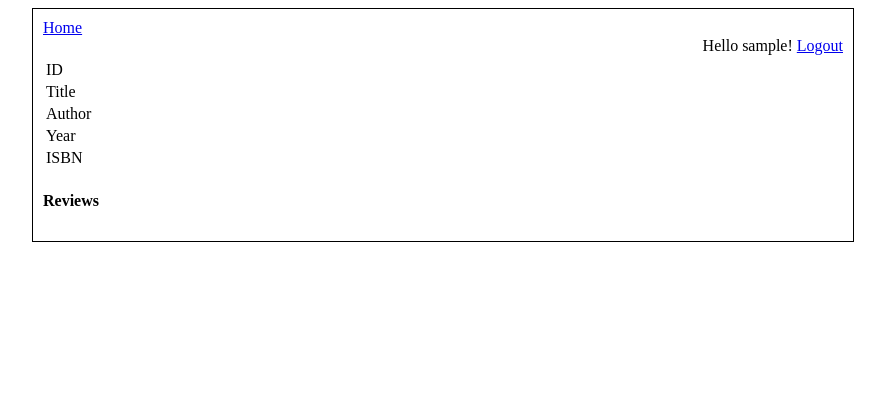
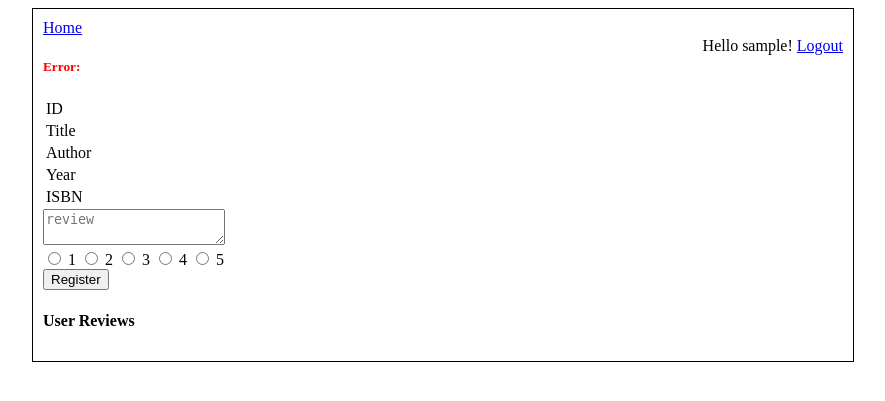
Before and after one commit to alexago/CS50W, a Flask app: template project1/templates/book_details.html in a window 1280 px wide. Shown: the top 401 px of the page, without its empty margins (197-1082 px from the left). Run offline with Flask 2, Linux system fonts and the light colour scheme; the template is opened without the code that fills it, so the values that code supplies are empty; the visitor is signed in with stand-in values (Sample User, id 1); parts of the project's set-up code (start-up, migrations or seed data) failed here and were passed over.

Commit message:
Add user reviews

```diff
--- a/project1/application.py
+++ b/project1/application.py
@@ -6,6 +6,7 @@ from sqlalchemy import create_engine
 from sqlalchemy.orm import scoped_session, sessionmaker
 from flask import render_template, request, redirect, url_for
 import hashlib
+import requests
 import re
 
 
@@ -30,9 +31,25 @@ def addUserToDB(username, password):
 	db.execute("INSERT INTO users (username, password) VALUES (:username, :password)", {"username":username, "password":password})
 	db.commit()
 
+def isUserReviewExists(user_id, book_id):
+	query = "SELECT COUNT(*) FROM reviews WHERE user_id=:user_id AND book_id=:book_id"
+	reviewsCount = db.execute(query,{"user_id":user_id,"book_id":book_id}).fetchone()
+	return reviewsCount[0] > 0
+
+def addReviewToDB(review, rating, user_id, book_id):
+	query = "INSERT INTO reviews (user_id, book_id, review, rating) VALUES (:user_id, :book_id, :review, :rating)"
+	db.execute(query, {"user_id":user_id, "book_id":book_id, "review":review, "rating":rating})
+
+	print(f"Add review to DB: review {review}, rating {rating}, {user_id}, {book_id}")
+	db.commit()
+
 def getUser(username, password):
     query = "SELECT id, username, password FROM users WHERE username=:user AND password=:password"
     return db.execute(query,{"user":username,"password":password}).fetchone()
+
+def getUserId(username):
+    query = "SELECT id FROM users WHERE username=:user"
+    return db.execute(query,{"user":username}).fetchone()[0]
 
 def findBook(searchTerm):
 	query = "SELECT * FROM books WHERE isbn LIKE :searchTerm OR title LIKE :searchTerm OR author LIKE :searchTerm"
@@ -41,6 +58,10 @@ def findBook(searchTerm):
 def getBookById(id):
 	query = "SELECT * FROM books WHERE id=:id"
 	return db.execute(query,{"id":id}).fetchone()
+
+def getBookReviews(book_id):
+	query = "SELECT u.username, r.review, r.rating FROM reviews AS r, users AS u WHERE book_id=:book_id AND r.user_id = u.id"
+	return db.execute(query,{"book_id":book_id}).fetchall()
 
 def isUserLoggedIn():
 	return 'user_name' in session.keys()
@@ -74,6 +95,7 @@ def login():
 		return render_template("index.html", error=error)
 	else:
 		session['user_name'] = name
+		session['user_id'] = getUserId(name)
 	return redirect(url_for('index'))
 
 @app.route("/register",methods=["GET","POST"])
@@ -99,6 +121,7 @@ def register():
 		addUserToDB(name, password)
 
 		session['user_name'] = name
+		session['user_id'] = getUserId(name)
 		return redirect(url_for('index'))
 
 
@@ -117,4 +140,22 @@ def find():
 @app.route("/book/<int:id>")
 def book(id):
 	book = getBookById(id)
-	return render_template("book_details.html", book=book)
+	res = requests.get("https://www.goodreads.com/book/review_counts.json", params={"key": "Ppryg3rPGop3RmhJ3cWdg", "isbns": book.isbn})
+	entry = res.json()['books'][0]
+	reviews = getBookReviews(id)
+	error=session['book_review_add_error']
+	session['book_review_add_error'] = ''
+	return render_template("book_details.html", book=book, enrty=entry, reviews=reviews, error=error)
+
+@app.route("/book/<int:id>/addreview",methods=["POST"])
+def addReview(id):
+	review = request.form.get("review")
+	rating = request.form.get("rating")
+	session['book_review_add_error'] = ''
+	if isUserReviewExists(session['user_id'], id):
+		error="User can't add more then one review for same book"
+		session['book_review_add_error'] = error
+		return redirect(url_for('book', id=id))
+
+	addReviewToDB(review, rating, session['user_id'], id)
+	return redirect(url_for('book', id=id))
--- a/project1/requirements.txt
+++ b/project1/requirements.txt
@@ -3,3 +3,4 @@ Flask-Session
 psycopg2
 SQLAlchemy
 flask-wtf
+requests
--- a/project1/templates/book_details.html
+++ b/project1/templates/book_details.html
@@ -3,6 +3,9 @@
 
 {% block heading %}{{book.title}}{% endblock%}
 {% block body %}
+{% if error != "" and error != None %}
+<h5 style="color:red;">Error: {{error}}</h5>
+{% endif %}
 	{% if book == None %}
 	<h4>Book doesn't exists</h4>
 	{% else %}
@@ -16,7 +19,33 @@
 	</table>
 
 	<div>
-	<h4>Reviews</h4>
+	<form action="{{ url_for('addReview', id=book.id) }}" method="post">
+		<textarea name="review" placeholder="review"></textarea>
+		<div>
+			<input type="radio" id="one" name="rating" value="1">
+			<label for="one">1</label>
+			<input type="radio" id="two" name="rating" value="2">
+			<label for="one">2</label>
+			<input type="radio" id="three" name="rating" value="3">
+			<label for="one">3</label>
+			<input type="radio" id="four" name="rating" value="4">
+			<label for="one">4</label>
+			<input type="radio" id="five" name="rating" value="5">
+			<label for="one">5</label>
+		</div>
+		<button>Register</button>
+	</form>
+
+	<h4>User Reviews</h4>
+	{% if reviews == None %}
+	<h4>No user reviews</h4>
+	{% else %}
+		<ul>
+		{% for review in reviews %}
+			<li>{{review.review}} <br>Rating: {{review.rating}} by {{review.username}}</li>
+		{% endfor %}
+		</ul>
+	{% endif %}
 	</div>
 
 	{% endif %}
```
